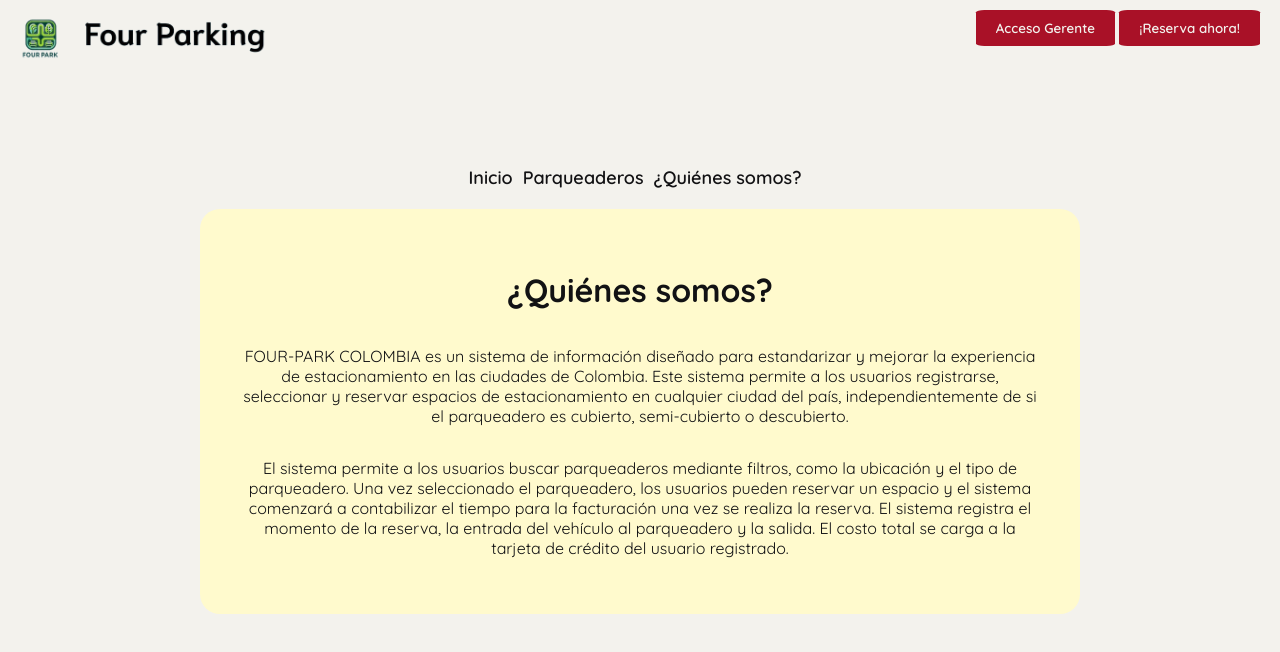
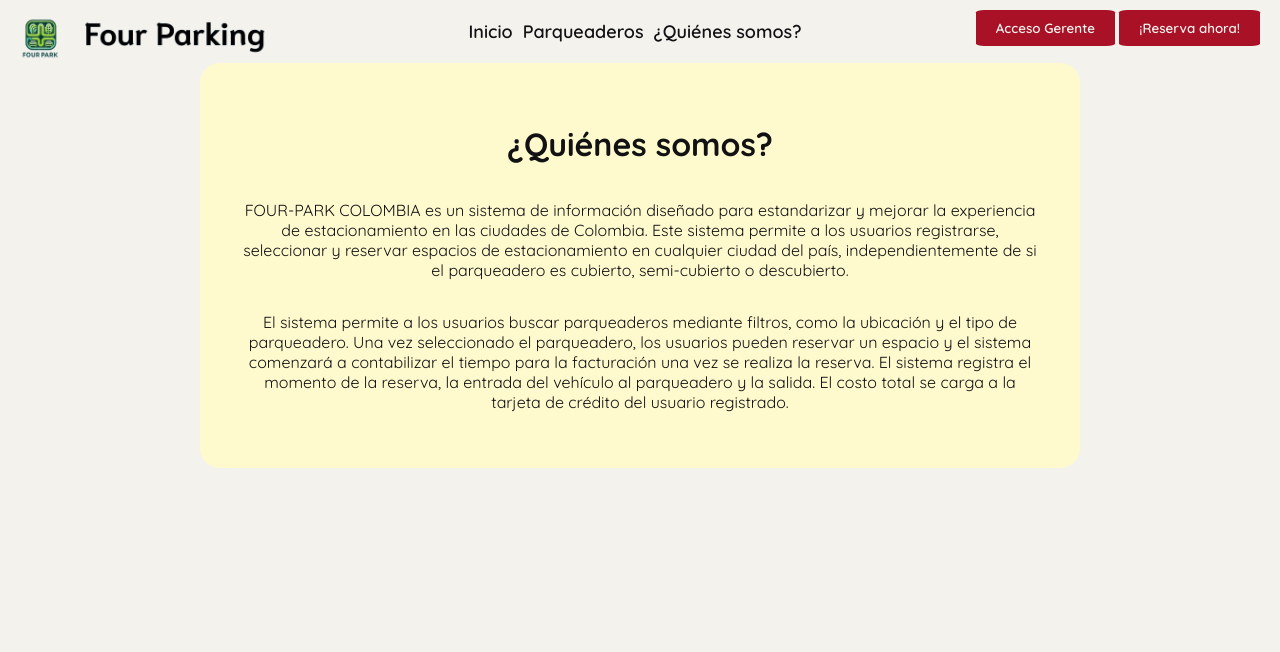
Before and after one commit to JuanAndresGonzalez/four-park, a React (Vite) app: page /somos in a window 1280 px wide. Shown: the top 652 px of the page. Built offline with nearby package versions, Linux system fonts and the light colour scheme.

Commit message:
Se corrige la barra de Somos

```diff
--- a/src/Somos.module.css
+++ b/src/Somos.module.css
@@ -12,10 +12,6 @@ body, html {
   padding: 20px;
   min-height: 100vh;
   background-size: cover;
-  display: flex;
-  flex-direction: column;
-  justify-content: center;
-  align-items: center;
   margin: 0;
   box-sizing: border-box;
   position: relative;
@@ -32,6 +28,10 @@ body, html {
   height: auto;
   max-width: 100%;
 }
+ nav{
+  display: flex;
+  align-items: center;
+ }
 
 .nav {
   display: flex;
@@ -43,6 +43,18 @@ body, html {
 .navLinks {
   margin: 0 auto;
   display: flex;
+  align-items: center;
+  background-color: transparent;
+  color:#121214;
+  border: none;
+  cursor:pointer;
+  font-family: "Quicksand", serif;
+  font-size: 18px;
+  text-decoration: none;
+}
+
+.arreglo{
+  margin: 0 auto;
   align-items: center;
   background-color: transparent;
   color:#121214;
```
Also changed, not shown: src/somos.jsx (+6 -6 lines).
